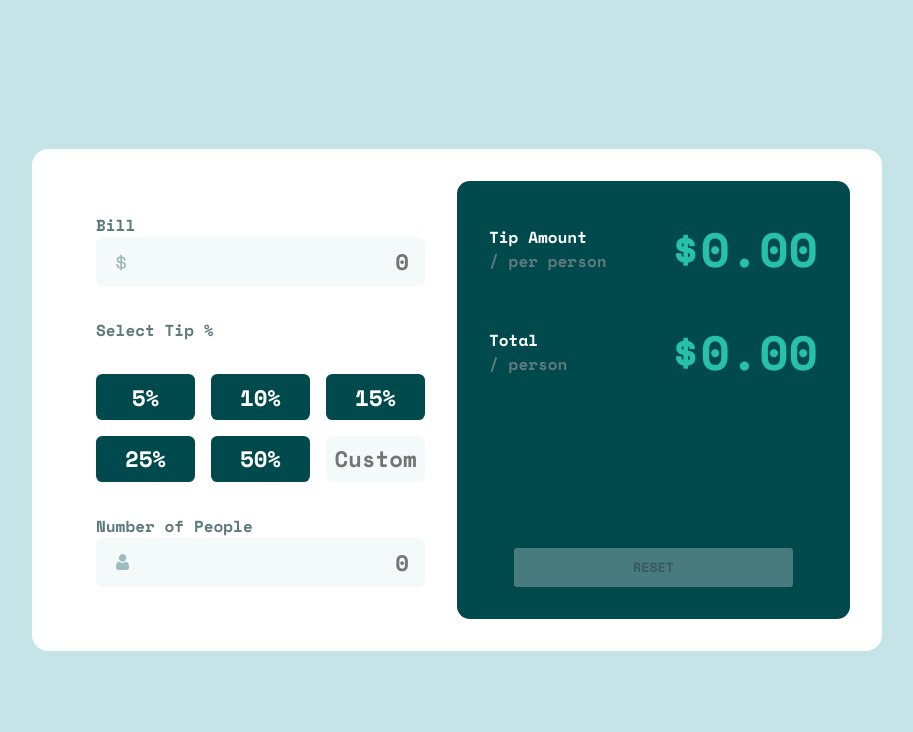
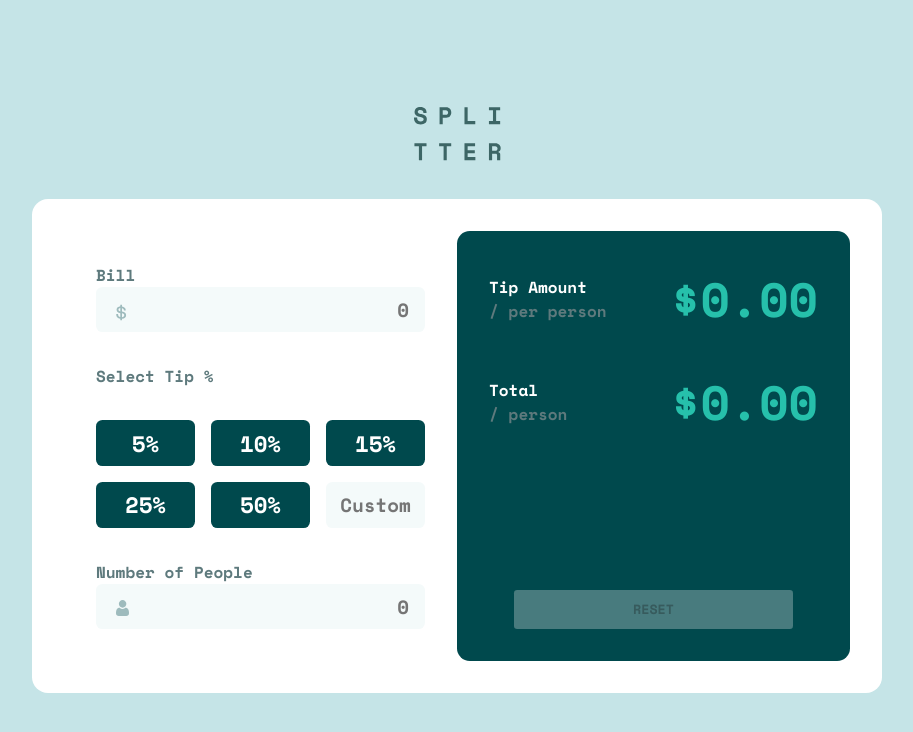
Before and after one commit to Eleansphere/tip-calculator-app-main, a plain HTML site: page index.html in a window 1280 px wide. Shown: the whole page, without its empty margins (183-1096 px from the left). Drawn offline with nearby package versions, Linux system fonts and the light colour scheme.

Commit message:
final_change

```diff
--- a/index.html
+++ b/index.html
@@ -2,22 +2,23 @@
 <html lang="en">
   <head>
     <meta charset="UTF-8" />
-    <meta
-      name="viewport"
-      content="width=device-width, initial-scale=1.0"
-    />
+    <meta name="viewport" content="width=device-width, initial-scale=1.0" />
     <!-- displays site properly based on user's device -->
     <link rel="stylesheet" href="style.css" />
     <title>Tip calculator app</title>
   </head>
   <body>
     <main>
+      <div class="splitter-logo">
+        <img src="images/logo.svg" alt="logo" />
+      </div>
+      <section>
         <div class="side-form-wrapper">
           <div class="input-flex-wrapper">
             <label for="form-bill">Bill</label>
             <div class="icon-position">
               <img src="images/icon-dollar.svg" alt="icon-dollar" />
-            <input type="text" min="0" placeholder="0" id="form-bill" />
+              <input type="number" min="0" placeholder="0" id="form-bill" />
             </div>
           </div>
           <label for="custom-tip">Select Tip %</label>
@@ -27,7 +28,7 @@
             <button value="15" class="tip-amount-wrapper-button">15%</button>
             <button value="25" class="tip-amount-wrapper-button">25%</button>
             <button value="50" class="tip-amount-wrapper-button">50%</button>
-          <input type="text" id="custom-tip" placeholder="Custom" />
+            <input type="number" min="0" id="custom-tip" placeholder="Custom" />
           </div>
           <div class="input-flex-wrapper">
             <div class="input-flex-message">
@@ -36,7 +37,7 @@
             </div>
             <div class="icon-position">
               <img src="images/icon-person.svg" alt="icon-person" />
-            <input type="text" id="form-people" placeholder="0" />
+              <input type="number" min="0" id="form-people" placeholder="0" />
             </div>
           </div>
         </div>
@@ -59,6 +60,7 @@
           </div>
           <button id="resetBtn" disabled>Reset</button>
         </div>
+      </section>
     </main>
     <script src="script.js"></script>
   </body>
--- a/script.js
+++ b/script.js
@@ -1,4 +1,5 @@
-//DOM elementy
+//DOM elements left side
+
 const billValue = document.getElementById('form-bill');
 const numberPeople = document.getElementById('form-people');
 const buttonsTip = document.querySelectorAll('.tip-amount-wrapper button');
@@ -6,11 +7,16 @@ const customTip = document.getElementById('custom-tip');
 const resetBtn = document.getElementById('resetBtn');
 const zeroMsg = document.getElementById('zero-msg');
 
+//DOM elements right side
+
 const tipAmountForm = document.getElementById('tipAmount');
 const tipTotalForm = document.getElementById('tipTotal');
-//inputy
+
+//used variabless
+
 let billAmount, peopleAmount, customTipValue, procento, customProcento, tipTotal, tipPerson, totalPerson;
-//fce reset btn
+
+//function for resetting button
 
 function resetButton (){
     billValue.value = "";
@@ -22,14 +28,17 @@ function resetButton (){
     buttonsTip.forEach((item)=>{
         item.classList.remove('focused-button');
     });
+    zeroMsg.style.display = "none";
+    numberPeople.classList.remove('red-outline');
     procento = 0;
     console.clear();
 }
-//volani reset btn na klik
+
+//calling the resetButton function on click
+
 resetBtn.addEventListener("click", resetButton);
 
-
-//hodnoty z inputu a msg check
+// storing and controlling input values from 'Bill input'
 
 billValue.addEventListener("change", ()=>{
     billAmount = Number(billValue.value);
@@ -38,52 +47,62 @@ billValue.addEventListener("change", ()=>{
         if(billAmount !==0){
             resetBtn.removeAttribute('disabled');
         }
-
         if(peopleAmount === 0){
             zeroMsg.style.display = "inline";
         }
-    console.log(`Částka k zaplacení: ${billAmount}`);
+
+    console.log(`Bill amount: ${billAmount}`);
 });
+
+// storing and controlling input values from 'Number of people'
 
 numberPeople.addEventListener("change", ()=>{
     peopleAmount = Number(numberPeople.value);
     billAmount = Number(billValue.value);
+
         if(peopleAmount !==0){
             zeroMsg.style.display = "none";
             numberPeople.classList.remove('red-outline');
+
         } else if (peopleAmount ===0){
             zeroMsg.style.display = "inline";
             numberPeople.classList.add('red-outline');
             resetBtn.removeAttribute('disabled');
         }
-    console.log(`Počet lidí: ${peopleAmount}`);
+    // adding and removing error message + outline style
+    console.log(`Number of people: ${peopleAmount}`);
 });
 
-
-let tipAmount = document.getElementById('tipAmount').value;
-
+//storing % value from buttons 5, 10, 15, 25 and 50
 
 buttonsTip.forEach(function(item){
     item.addEventListener("click", function(){
         document.querySelector('.focused-button')?.classList.remove('focused-button');
         item.classList.add('focused-button');
         procento = item.value;
-        console.log(`Procent spropitného: ${procento}`);
+        console.log(`Selected tip %: ${procento}`);
     });
 });
 
-//vzorec
+
+//computing the tip amount and total cost
 
 document.querySelectorAll("input").forEach((input)=>{
     input.addEventListener("change", ()=>{
         billAmount = Number(billValue.value);
         peopleAmount = Number(numberPeople.value);
         customProcento = Number(customTip.value);
+
         if(customProcento > 100){
-                alert("mene nez 100!");
+            alert("Wrong values! Maybe too much vine? :)");
             resetButton();
         }
-            if (procento ===0) procento = customProcento;
+
+        if (procento ===0){
+            procento = customProcento;
+            console.log(`Custom %: ${customProcento}`);
+
+            }
 
             if(billAmount !==0 && peopleAmount !==0 && procento !==0){
                 tipTotal = billAmount * (procento/100);
--- a/style.css
+++ b/style.css
@@ -1,5 +1,6 @@
 @import url('https://fonts.googleapis.com/css2?family=Space+Mono:wght@700&display=swap');
-:root{
+
+:root {
     --strongCyan: hsl(172, 67%, 45%);
     --veryDarkCyan: hsl(183, 100%, 15%);
     --darkGrayishCyan: hsl(186, 14%, 43%);
@@ -9,14 +10,16 @@
     --white: hsl(0, 0%, 100%);
 }
 
-*{
+* {
     box-sizing: border-box;
     margin: 0;
     padding: 0;
     font-family: 'Space Mono', monospace;
 }
 
-body{
+/*Layout styles*/
+
+body {
     display: flex;
     justify-content: center;
     align-items: center;
@@ -26,7 +29,16 @@ body{
     background-color: var(--lightGrayishCyan);
 }
 
-main{
+main {
+    display: flex;
+    flex-direction: column;
+    align-items: center;
+    gap: 2rem;
+    padding: 2rem 0;
+}
+
+
+section {
     display: grid;
     grid-template-columns: 1fr 1fr;
     max-width: 850px;
@@ -37,7 +49,7 @@ main{
 
 /* Left/side/style */
 
-.side-form-wrapper{
+.side-form-wrapper {
     display: flex;
     flex-direction: column;
     align-items: flex-start;
@@ -45,13 +57,13 @@ main{
     gap: 2rem;
 }
 
-.tip-amount-wrapper{
+.tip-amount-wrapper {
     display: grid;
     grid-template: 1fr 1fr/ 1fr 1fr 1fr;
     gap: 1rem;
 }
 
-.tip-amount-wrapper-button{
+.tip-amount-wrapper-button {
     border: none;
     padding: .4rem .4rem;
     border-radius: .4rem;
@@ -60,75 +72,88 @@ main{
     font-size: 1.4rem;
 }
 
-.focused-button{
+.focused-button {
     color: var(--veryDarkCyan);
     background-color: hsl(172, 100%, 77%);
 }
 
-.tip-amount-wrapper input{
+.tip-amount-wrapper input {
     text-align: center;
     padding: 0;
 }
 
-.icon-position{
+.icon-position {
     position: relative;
 }
 
-.icon-position img{
+.icon-position img {
     position: absolute;
     top: 0;
     left: 0;
     transform: translate(20px, 100%);
 }
 
-.input-flex-wrapper{
+.input-flex-wrapper {
     width: 100%;
 }
 
-.input-flex-message{
+.input-flex-message {
     display: flex;
     justify-content: space-between;
 }
 
-input{
+input::-webkit-outer-spin-button,
+input::-webkit-inner-spin-button {
+  -webkit-appearance: none;
+  margin: 0;
+}
+
+/* Firefox */
+input[type=number] {
+  -moz-appearance: textfield;
+}
+
+input {
     border: none;
     border-radius: .4rem;
     color: var(--veryDarkCyan);
     background-color: var(--veryLightGrayishCyan);
     text-align: right;
     width: 100%;
-    font-size: 1.4rem;
+    font-size: 1.2rem;
     padding: .5rem 1rem;
 }
 
-input:focus{
+input:focus {
     outline: solid 2px var(--strongCyan);
 }
-.red-outline{
+
+.red-outline {
     outline: solid 2px rgb(235, 120, 120);
 }
 
-input, button:hover{
+input,
+button:hover {
     cursor: pointer;
 }
 
-.tip-amount-wrapper button:hover{
+.tip-amount-wrapper button:hover {
     background-color: var(--strongCyan);
     color: var(--veryDarkCyan);
 }
 
-label{
+label {
     color: var(--darkGrayishCyan);
 }
 
-#zero-msg{
+#zero-msg {
     color: rgb(235, 120, 120);
     display: none;
 }
 
 /* Right/side/style */
 
-.side-results-wrapper{
+.side-results-wrapper {
     display: flex;
     justify-content: space-between;
     align-items: center;
@@ -139,7 +164,7 @@ label{
     background-color: var(--veryDarkCyan);
 }
 
-.side-results-wrapper button{
+.side-results-wrapper button {
     width: 85%;
     border: none;
     border-radius: .2rem;
@@ -147,46 +172,46 @@ label{
     text-transform: uppercase;
 }
 
-.side-results-wrapper button:enabled{
+.side-results-wrapper button:enabled {
     color: var(--veryDarkCyan);
     background-color: var(--strongCyan);
 }
 
-.side-results-wrapper button:enabled:hover{
+.side-results-wrapper button:enabled:hover {
     background-color: var(--lightGrayishCyan);
 }
 
-.results-text p{
+.results-text p {
     color: var(--white);
 }
 
-.results-text span{
+.results-text span {
     color: var(--darkGrayishCyan);
 }
 
-.results-flex{
+.results-flex {
     display: flex;
     flex-direction: column;
     width: 100%;
     gap: 2rem;
 }
 
-.results-wrapper{
+.results-wrapper {
     display: flex;
     width: 100%;
     justify-content: space-between;
     align-items: center;
 }
 
-.results-wrapper > span{
+.results-wrapper>span {
     font-size: 3rem;
     color: var(--strongCyan);
 }
 
 /* Responsive */
 
-@media only screen and (max-width:850px){
-    main{
+@media only screen and (max-width:850px) {
+    section {
         grid-template-columns: 1fr;
         grid-template-rows: 1.2fr 0.8fr;
         max-width: 500px;
```
Lines whose indentation alone changed are shown as unchanged.
